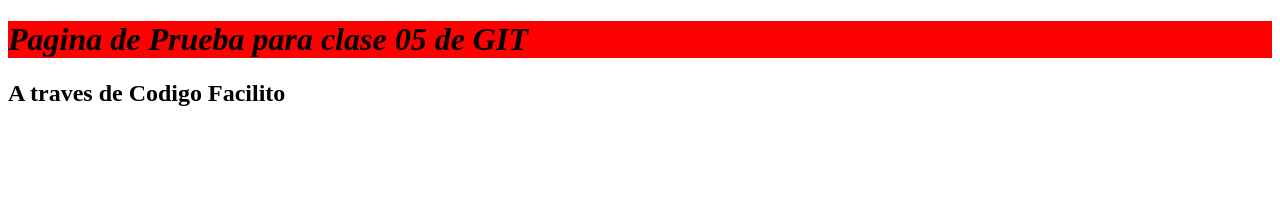
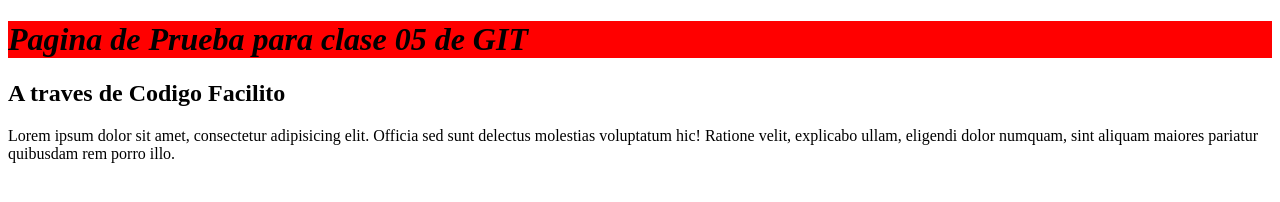
Before and after one commit to ciscoarg/codFacil_GIT, a plain HTML site: page git05/OperandoCambios/index.html in a window 1280 px wide. Drawn offline with Linux system fonts and the light colour scheme.

Commit message:
Agregue un parrafo al index

```diff
--- a/git05/OperandoCambios/index.html
+++ b/git05/OperandoCambios/index.html
@@ -10,6 +10,7 @@
 
 	<h1>Pagina de Prueba para clase 05 de GIT</h1>
 	<h2>A traves de Codigo Facilito</h2>
+	<p>Lorem ipsum dolor sit amet, consectetur adipisicing elit. Officia sed sunt delectus molestias voluptatum hic! Ratione velit, explicabo ullam, eligendi dolor numquam, sint aliquam maiores pariatur quibusdam rem porro illo.</p>
 
 </body>
 </html>
```
